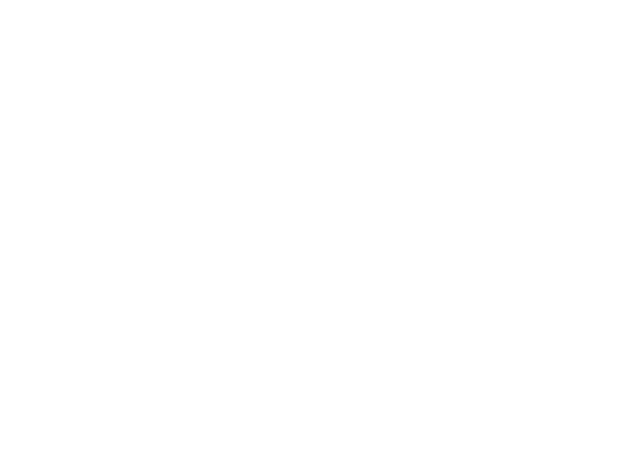
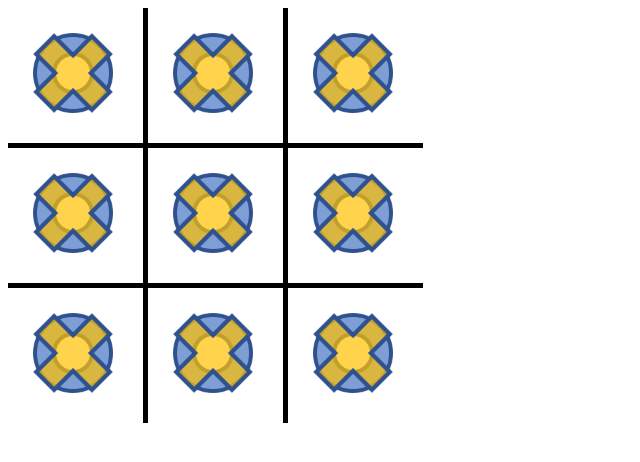
Before and after one commit to SaschaKasten/tictactoe, a plain HTML site: page index.html in a window 1280 px wide. Shown: the whole page, without its empty margins (0-640 px from the left). Drawn offline with Linux system fonts and the light colour scheme.

Commit message:
update shape

```diff
--- a/index.html
+++ b/index.html
@@ -1,5 +1,6 @@
 <!DOCTYPE html>
 <html lang="en">
+
 <head>
     <meta charset="UTF-8">
     <meta http-equiv="X-UA-Compatible" content="IE=edge">
@@ -8,7 +9,26 @@
     <link rel="stylesheet" href="style.css">
     <script src="script.js"></script>
 </head>
+
 <body>
+    <table>
+        <tr>
+            <td><img class="shape" src="img/circle.png"><img class="shape" src="img/cross.png"></td>
+            <td><img class="shape" src="img/circle.png"><img class="shape" src="img/cross.png"></td>
+            <td><img class="shape" src="img/circle.png"><img class="shape" src="img/cross.png"></td>
+        </tr>
+        <tr>
+            <td><img class="shape" src="img/circle.png"><img class="shape" src="img/cross.png"></td>
+            <td><img class="shape" src="img/circle.png"><img class="shape" src="img/cross.png"></td>
+            <td><img class="shape" src="img/circle.png"><img class="shape" src="img/cross.png"></td>
+        </tr>
+        <tr>
+            <td><img class="shape" src="img/circle.png"><img class="shape" src="img/cross.png"></td>
+            <td><img class="shape" src="img/circle.png"><img class="shape" src="img/cross.png"></td>
+            <td><img class="shape" src="img/circle.png"><img class="shape" src="img/cross.png"></td>
+        </tr>
+    </table>
 
 </body>
+
 </html>
--- a/style.css
+++ b/style.css
@@ -0,0 +1,40 @@
+table {
+    border-collapse: collapse;
+}
+
+tr {
+    width: 399px;
+}
+
+td {
+    position: relative;
+    width: 133px;
+    height: 133px;
+    border: 5px solid black;
+}
+
+tr:first-child td {
+    border-top: 0;
+}
+
+tr td:first-child {
+    border-left: 0;
+}
+
+table tr:last-child td {
+    border-bottom: 0;
+}
+
+table tr td:last-child {
+    border-right: 0;
+}
+
+.shape {
+    position: absolute;
+    width: 80px;
+    height: 80px;
+    top: 25px;
+    bottom: 0;
+    right: 0;
+    left: 25px;
+}
```
Also changed, not shown: img/circle.png (added), img/cross.png (added), img/game-over.png (added).
